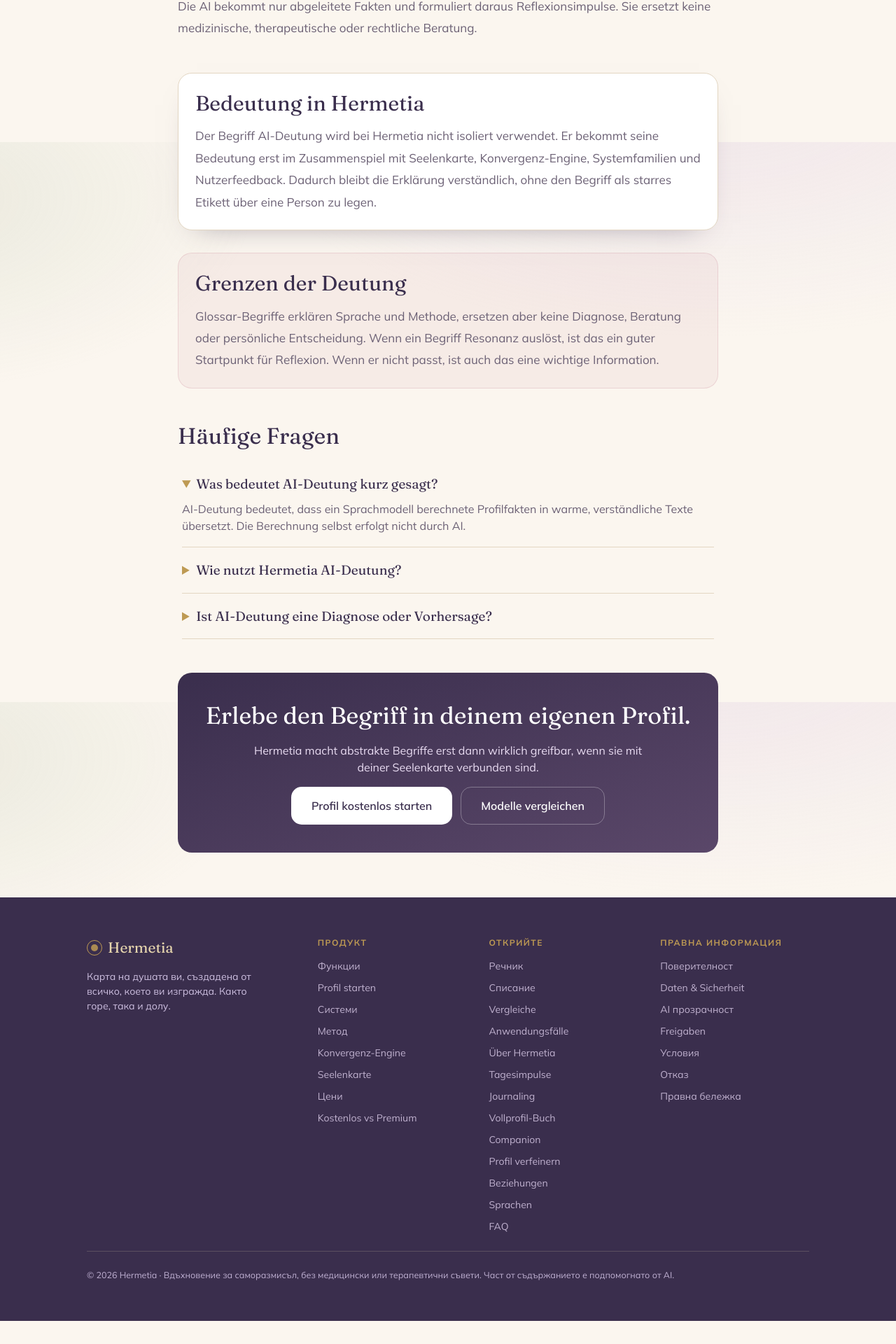
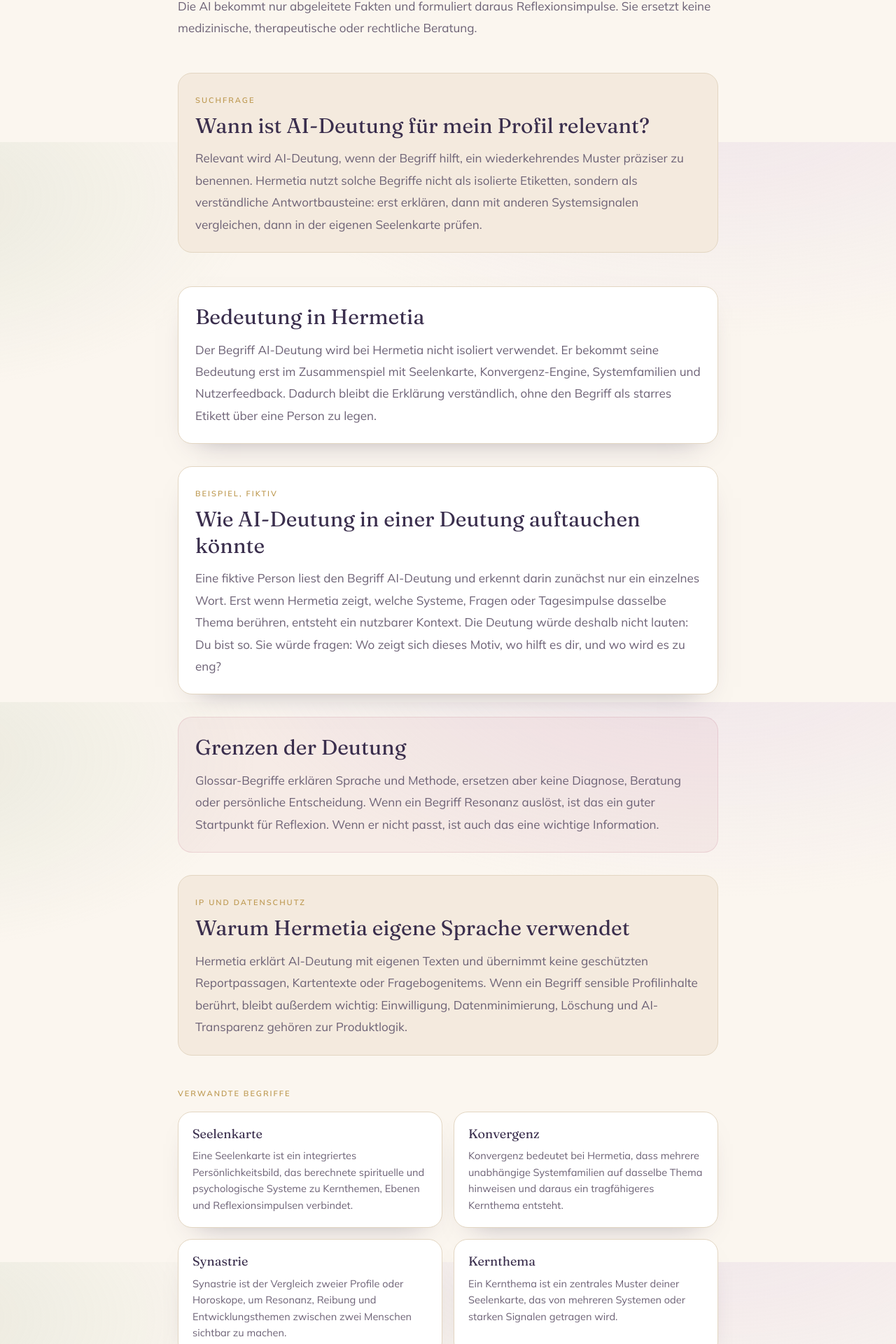
Before and after one commit to SebastianHermetia/hermetia-marketing, a Next.js app: page /bg/glossar/ai-deutung/ in a window 1280 px wide. Shown: the part 597-2517 px from the top of the page at 70% size. Before the commit the page ends 2484 px from the top, so only its background shows below. Built offline with nearby package versions, Linux system fonts and the light colour scheme; no server answers.

Commit message:
feat: deepen glossary detail pages

```diff
--- a/scripts/check-content.mjs
+++ b/scripts/check-content.mjs
@@ -94,7 +94,11 @@
   ["Comparison detail has legal limits block", comparison.includes("Rechtliche Grenzen") && comparison.includes("Keine Diagnose")],
   ["Comparison detail has FAQ schema", comparison.includes("FAQPage")],
   ["Glossary detail has Hermetia meaning block", glossary.includes("Bedeutung in Hermetia")],
+  ["Glossary detail has search question block", glossary.includes("Suchfrage") && glossary.includes("Wann ist")],
+  ["Glossary detail has fictional example", glossary.includes("Beispiel, fiktiv") && glossary.includes("in einer Deutung auftauchen könnte")],
   ["Glossary detail has limits block", glossary.includes("Grenzen der Deutung")],
+  ["Glossary detail has IP and privacy block", glossary.includes("IP und Datenschutz") && glossary.includes("eigene Sprache verwendet")],
+  ["Glossary detail has related terms block", glossary.includes("Verwandte Begriffe") && glossary.includes("/de/glossar/")],
   ["Glossary detail has FAQ schema", glossary.includes("FAQPage")],
   ["Convergence page embeds explainer graphics", convergence.includes("/graphics/convergence/abb1-familien-modell.svg") && convergence.includes("/graphics/convergence/abb5-algorithmus-funnel.svg")],
   ["System detail has data basis block", systemDetail.includes("Datenbasis") && systemDetail.includes("Welche Angaben Hermetia")],
--- a/src/app/[locale]/glossar/[slug]/page.tsx
+++ b/src/app/[locale]/glossar/[slug]/page.tsx
@@ -1,8 +1,9 @@
 import type { Metadata } from "next";
 import { notFound } from "next/navigation";
+import Link from "next/link";
 import { locales, siteUrl, type Locale } from "@/i18n/config";
 import { buildMetadata } from "@/lib/seo";
-import { paths } from "@/lib/links";
+import { localePath, paths } from "@/lib/links";
 import { Header } from "@/components/Header";
 import { Footer } from "@/components/Footer";
 import { AppCta } from "@/components/AppCta";
@@ -27,6 +28,7 @@
   const term = glossaryTerms.find((t) => t.slug === slug);
   if (!term) notFound();
   const faq = glossaryFaq(term);
+  const related = glossaryTerms.filter((item) => item.slug !== term.slug).slice(0, 4);
   return (
     <>
       <JsonLd data={[articleSchema({ headline: term.seoTitle, description: term.definition, locale, url: `${siteUrl}/${locale}${paths.glossar}/${term.slug}/`, about: term.term, image: `${siteUrl}/images/hermetia/library-of-self-profile.png` }), faqSchema(faq)]} />
@@ -44,10 +46,24 @@
               <p key={idx} className="muted text-[17px] leading-[1.85]">{section}</p>
             ))}
           </div>
+          <section className="mt-12 rounded-card border border-sand bg-creme-tief p-6">
+            <span className="kicker">Suchfrage</span>
+            <h2 className="mt-2 text-[clamp(24px,3vw,30px)]">Wann ist {term.term} für mein Profil relevant?</h2>
+            <p className="muted mt-3 text-[17px] leading-[1.85]">
+              Relevant wird {term.term}, wenn der Begriff hilft, ein wiederkehrendes Muster präziser zu benennen. Hermetia nutzt solche Begriffe nicht als isolierte Etiketten, sondern als verständliche Antwortbausteine: erst erklären, dann mit anderen Systemsignalen vergleichen, dann in der eigenen Seelenkarte prüfen.
+            </p>
+          </section>
           <section className="mt-12 rounded-card border border-sand bg-white p-6 shadow-soft">
             <h2 className="text-[clamp(24px,3vw,30px)]">Bedeutung in Hermetia</h2>
             <p className="muted mt-3 text-[17px] leading-[1.85]">
               Der Begriff {term.term} wird bei Hermetia nicht isoliert verwendet. Er bekommt seine Bedeutung erst im Zusammenspiel mit Seelenkarte, Konvergenz-Engine, Systemfamilien und Nutzerfeedback. Dadurch bleibt die Erklärung verständlich, ohne den Begriff als starres Etikett über eine Person zu legen.
+            </p>
+          </section>
+          <section className="mt-8 rounded-card border border-sand bg-white p-6 shadow-soft">
+            <span className="kicker">Beispiel, fiktiv</span>
+            <h2 className="mt-2 text-[clamp(24px,3vw,30px)]">Wie {term.term} in einer Deutung auftauchen könnte</h2>
+            <p className="muted mt-3 text-[17px] leading-[1.85]">
+              Eine fiktive Person liest den Begriff {term.term} und erkennt darin zunächst nur ein einzelnes Wort. Erst wenn Hermetia zeigt, welche Systeme, Fragen oder Tagesimpulse dasselbe Thema berühren, entsteht ein nutzbarer Kontext. Die Deutung würde deshalb nicht lauten: Du bist so. Sie würde fragen: Wo zeigt sich dieses Motiv, wo hilft es dir, und wo wird es zu eng?
             </p>
           </section>
           <section className="mt-8 rounded-card border border-altrosa/25 bg-altrosa/10 p-6">
@@ -55,6 +71,24 @@
             <p className="muted mt-3 text-[17px] leading-[1.85]">
               Glossar-Begriffe erklären Sprache und Methode, ersetzen aber keine Diagnose, Beratung oder persönliche Entscheidung. Wenn ein Begriff Resonanz auslöst, ist das ein guter Startpunkt für Reflexion. Wenn er nicht passt, ist auch das eine wichtige Information.
             </p>
+          </section>
+          <section className="mt-8 rounded-card border border-sand bg-creme-tief p-6">
+            <span className="kicker">IP und Datenschutz</span>
+            <h2 className="mt-2 text-[clamp(24px,3vw,30px)]">Warum Hermetia eigene Sprache verwendet</h2>
+            <p className="muted mt-3 text-[17px] leading-[1.85]">
+              Hermetia erklärt {term.term} mit eigenen Texten und übernimmt keine geschützten Reportpassagen, Kartentexte oder Fragebogenitems. Wenn ein Begriff sensible Profilinhalte berührt, bleibt außerdem wichtig: Einwilligung, Datenminimierung, Löschung und AI-Transparenz gehören zur Produktlogik.
+            </p>
+          </section>
+          <section className="mt-10">
+            <span className="kicker">Verwandte Begriffe</span>
+            <div className="mt-4 grid gap-4 md:grid-cols-2">
+              {related.map((item) => (
+                <Link key={item.slug} href={localePath(locale, `${paths.glossar}/${item.slug}`)} className="rounded-card border border-sand bg-white p-5 no-underline shadow-soft transition-transform hover:-translate-y-1">
+                  <h3 className="text-[18px]">{item.term}</h3>
+                  <p className="muted mt-2 text-[14.5px] leading-relaxed">{item.definition}</p>
+                </Link>
+              ))}
+            </div>
           </section>
           <div className="mt-12">
             <h2 className="mb-4 text-[clamp(24px,3vw,32px)]">Häufige Fragen</h2>
```
